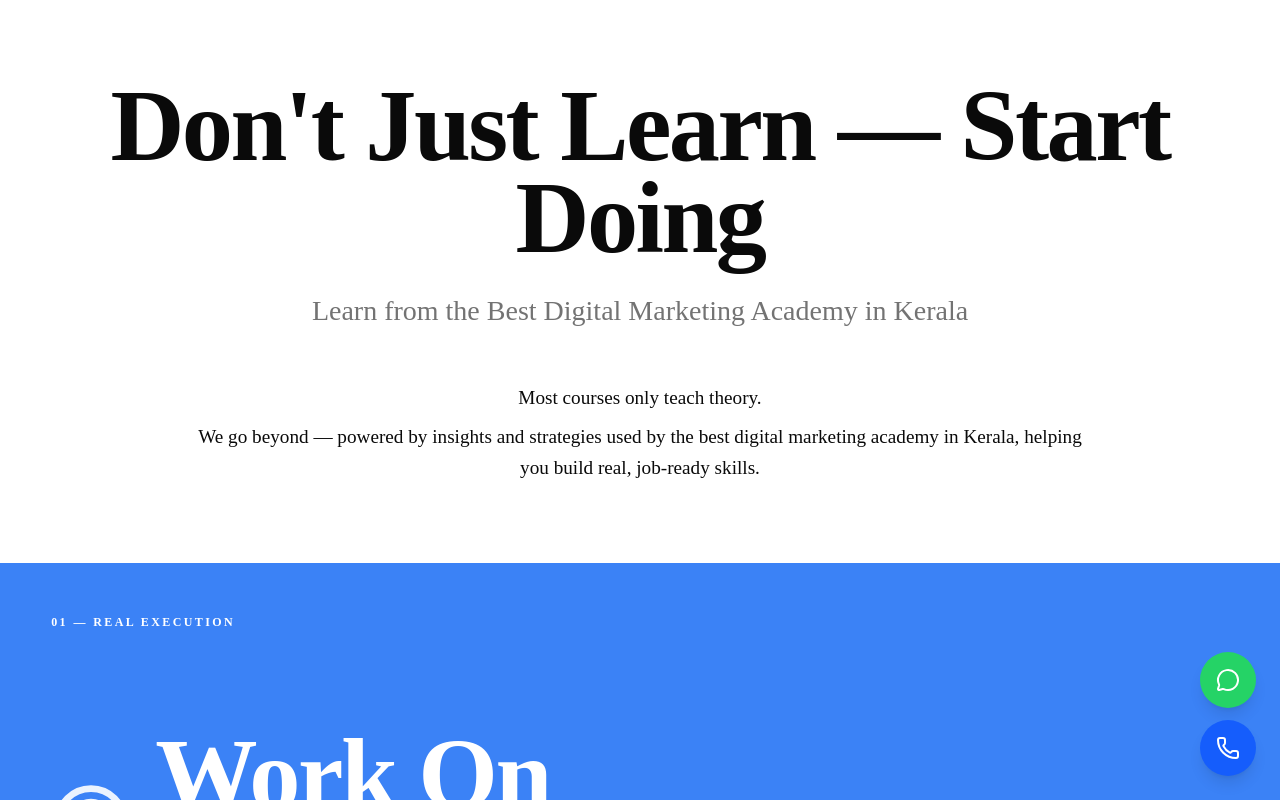
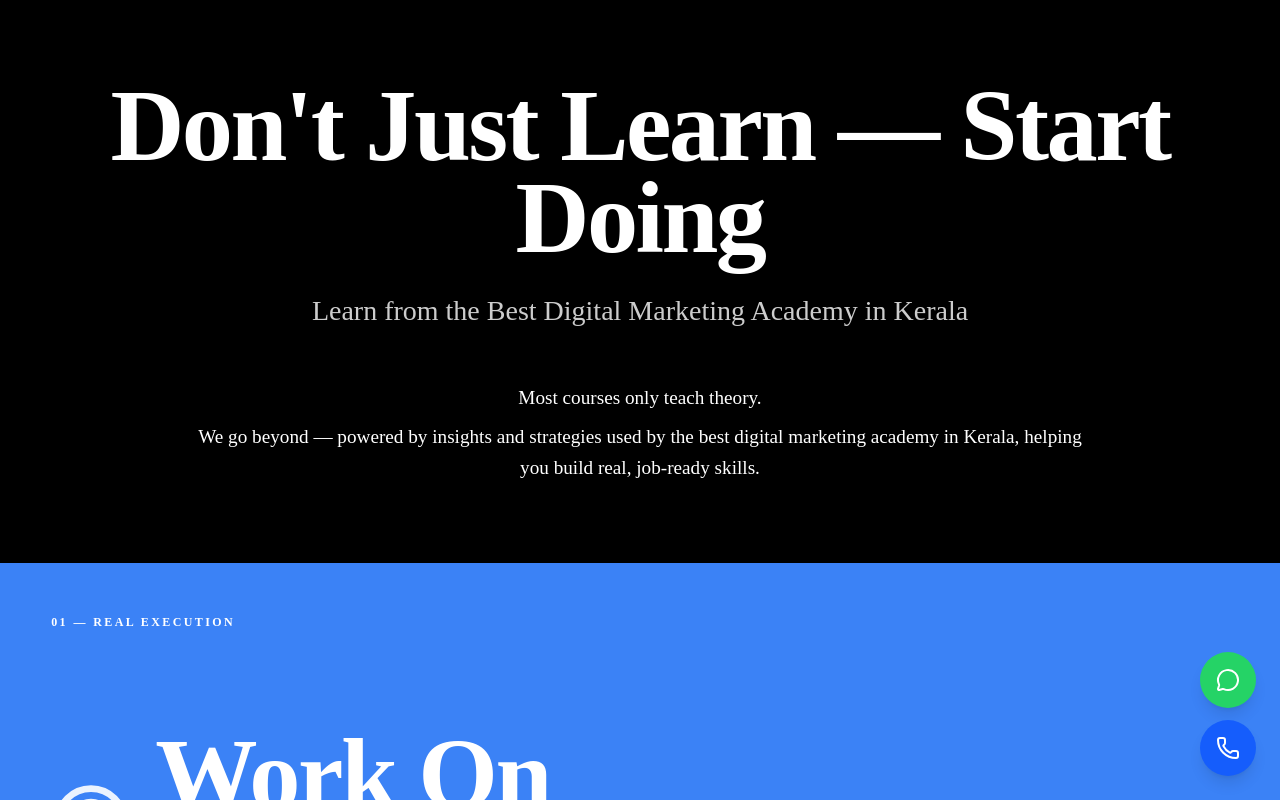
Before and after one commit to WydexMedia/EntrainLabs, a Next.js app: page /about-us-01 in a window 1280 px wide. Shown: the top 800 px of the page. Built offline with nearby package versions, Linux system fonts and the light colour scheme.

Commit message:
checkpoint 2

```diff
--- a/components/shadcn-space/blocks/about-us-01/about-us.tsx
+++ b/components/shadcn-space/blocks/about-us-01/about-us.tsx
@@ -91,7 +91,7 @@ const AboutUs = ({
   return (
     <>
       {/* Intro Section */}
-      <section className="lg:py-20 sm:py-12 py-8">
+      <section className="lg:py-20 sm:py-12 py-8" style={{ backgroundColor: '#000', color: '#fff' }}>
         <div className="mx-auto max-w-7xl px-4 sm:px-6 lg:px-16">
           <div className="flex flex-col items-center justify-center gap-8 md:gap-12">
             {/* Main Heading */}
@@ -102,10 +102,10 @@ const AboutUs = ({
               transition={{ duration: 0.8, ease: [0.21, 0.47, 0.32, 0.98] }}
               className="flex flex-col items-center justify-center gap-6"
             >
-              <h2 className="text-[clamp(2.5rem,8vw,8rem)] font-bold text-foreground text-center tracking-tight leading-[0.9]">
+              <h2 className="text-[clamp(2.5rem,8vw,8rem)] font-bold text-white text-center tracking-tight leading-[0.9]">
                 Don't Just Learn — Start Doing
               </h2>
-              <p className="text-[clamp(1rem,2.5vw,1.75rem)] text-center text-muted-foreground max-w-3xl font-normal leading-relaxed">
+              <p className="text-[clamp(1rem,2.5vw,1.75rem)] text-center text-white/80 max-w-3xl font-normal leading-relaxed">
                 Learn from the Best Digital Marketing Academy in Kerala
               </p>
             </motion.div>
@@ -118,10 +118,10 @@ const AboutUs = ({
               transition={{ duration: 0.8, delay: 0.2, ease: [0.21, 0.47, 0.32, 0.98] }}
               className="text-center max-w-4xl"
             >
-              <p className="text-[clamp(0.95rem,1.5vw,1.25rem)] text-foreground leading-relaxed">
+              <p className="text-[clamp(0.95rem,1.5vw,1.25rem)] text-white leading-relaxed">
                 Most courses only teach theory.
               </p>
-              <p className="text-[clamp(0.95rem,1.5vw,1.25rem)] text-foreground leading-relaxed mt-2">
+              <p className="text-[clamp(0.95rem,1.5vw,1.25rem)] text-white leading-relaxed mt-2">
                 We go beyond — powered by insights and strategies used by the best digital marketing academy in Kerala, helping you build real, job-ready skills.
               </p>
             </motion.div>
@@ -205,7 +205,7 @@ const AboutUs = ({
       </FlowArt>
 
       {/* Your Journey Section */}
-      <section className="lg:py-20 sm:py-12 py-8">
+      <section className="lg:py-20 sm:py-12 py-8" style={{ backgroundColor: '#000', color: '#fff' }}>
         <div className="mx-auto max-w-7xl px-4 sm:px-6 lg:px-16">
           <motion.div
             initial={{ opacity: 0, y: 24 }}
@@ -216,14 +216,14 @@ const AboutUs = ({
           >
             <div className="flex flex-col sm:flex-row sm:items-end sm:justify-between gap-2">
               <div>
-                <span className="text-xs font-medium uppercase tracking-[0.2em] text-muted-foreground">
+                <span className="text-xs font-medium uppercase tracking-[0.2em] text-white/70">
                   Your Journey
                 </span>
-                <h3 className={cn("mt-1.5 text-3xl sm:text-4xl font-normal leading-tight", instrumentSerif.className)}>
+                <h3 className={cn("mt-1.5 text-3xl sm:text-4xl font-normal leading-tight text-white", instrumentSerif.className)}>
                   From zero to career-ready
                 </h3>
               </div>
-              <p className="text-sm text-muted-foreground max-w-xs sm:text-right leading-relaxed">
+              <p className="text-sm text-white/70 max-w-xs sm:text-right leading-relaxed">
                 What You'll Learn in This Course
               </p>
             </div>
```
